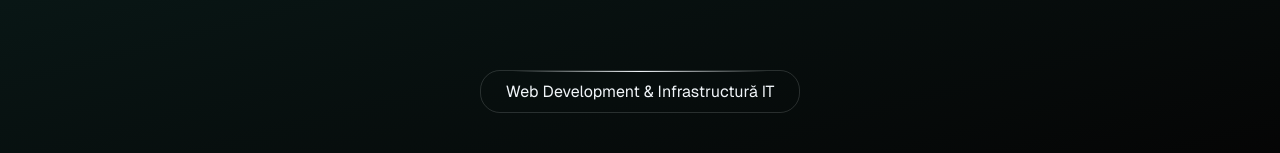
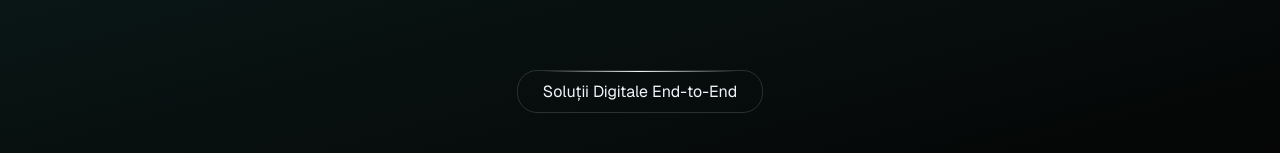
Before and after one commit to paul963/developero-v2, a React (Vite) app: page / in a window 1280 px wide. Shown: the part 185-338 px from the top of the page. Built offline with nearby package versions, Linux system fonts and the light colour scheme.

Commit message:
Modify hero banner

```diff
--- a/src/components/sections/Hero/Hero.jsx
+++ b/src/components/sections/Hero/Hero.jsx
@@ -7,7 +7,7 @@ const Hero = () => {
       <div className="container">
         <div className="hero">
           <div className="supra-title hero-animate" style={{ '--delay': '0s' }}>
-            Web Development &amp; Infrastructură IT
+            Soluții Digitale End-to-End
           </div>
           <h1 className="text-center hero-animate" style={{ '--delay': '0.15s' }}>
             Your Stack, <span className="glow-text">Our Solution</span>
```
